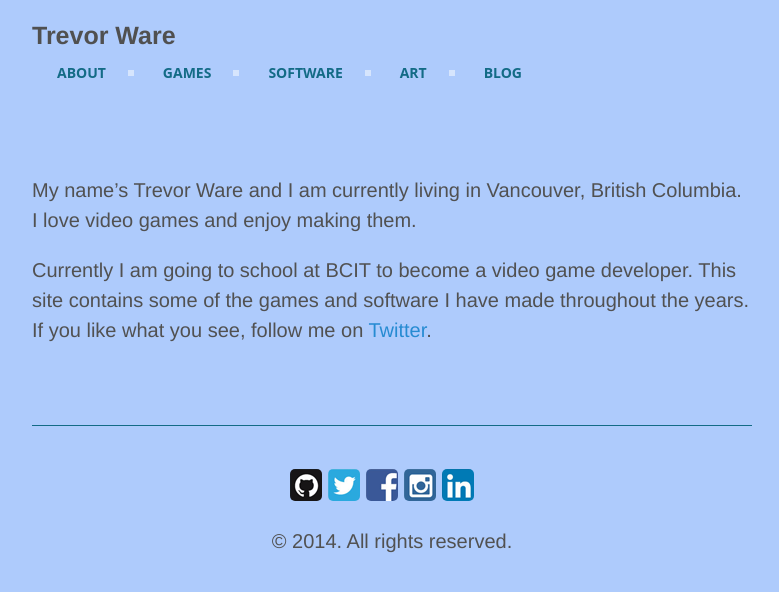
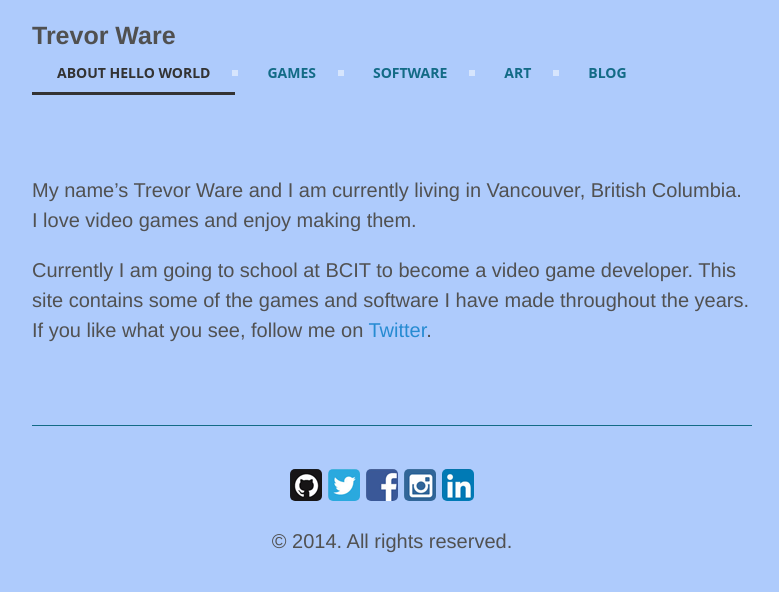
Before and after one commit to twarrre/twarrre.github.io, a Jekyll site: the page built from index.md, in a window 1280 px wide. Shown: the top 592 px of the page, without its empty margins (248-1027 px from the left). Built offline with Jekyll 4.4.1, drawn with Linux system fonts in a browser that asks for light colours.

Commit message:
Keeping track of the active menu item.

```diff
--- a/_layouts/default.html
+++ b/_layouts/default.html
@@ -14,11 +14,11 @@
 		<h3 class="masthead-title">
 			<div id='cssmenu'>
 				<ul>
-					{% for page in site.pages_list %}
-						{% if page[0] == page.tag %}
-							<li class='active'><a href='{{ page[1]  }}'><span>{{ page[0] }} hello world</span></a></li>
+					{% for pageLink in site.pages_list %}
+						{% if pageLink[0] == page.tag %}
+							<li class='active'><a href='{{ pageLink[1]  }}'><span>{{ pageLink[0] }} hello world</span></a></li>
 						{% else %}
-							<li><a href='{{ page[1]  }}'><span>{{ page[0] }}</span></a></li>
+							<li><a href='{{ pageLink[1]  }}'><span>{{ pageLink[0] }}</span></a></li>
 						{% endif %}
 					{% endfor %}
 				</ul>
```
